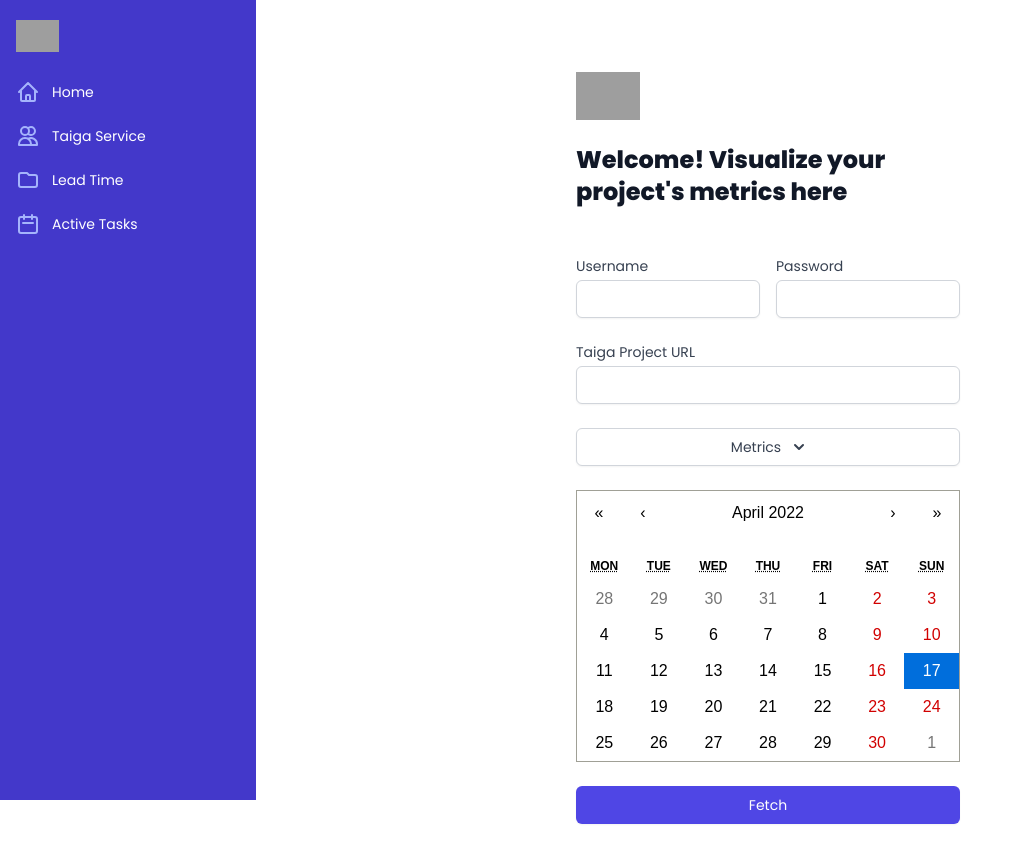
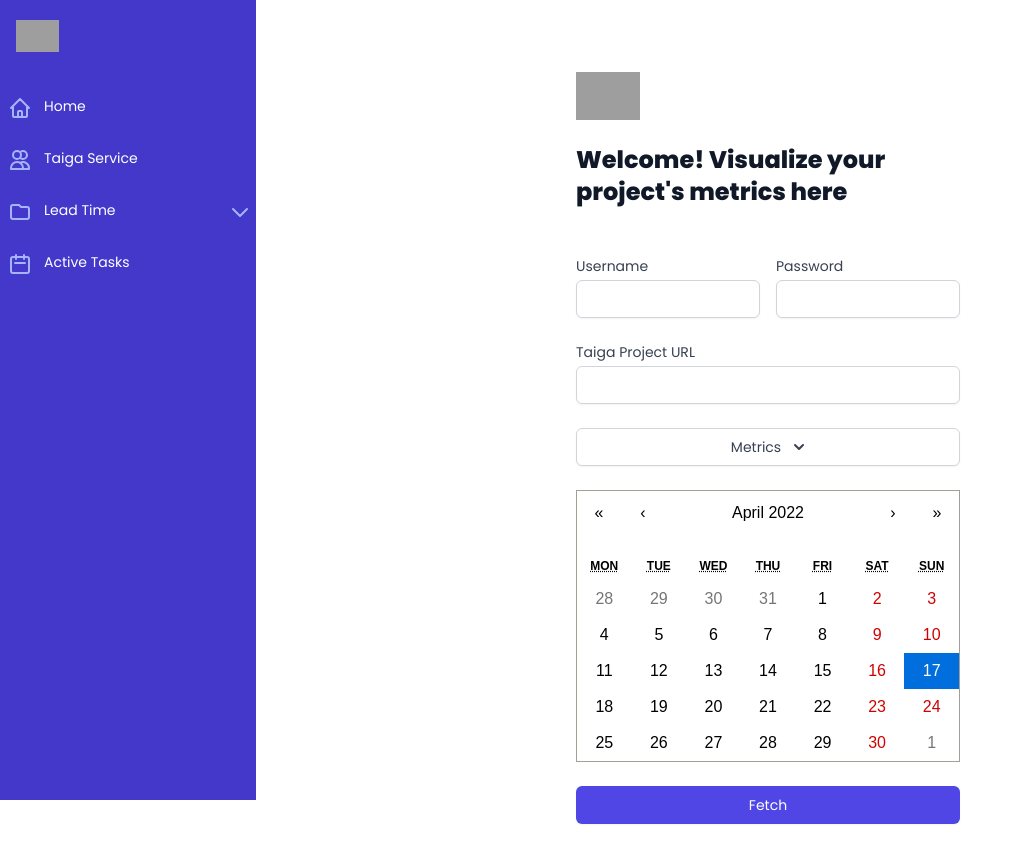
Before and after one commit to SER-516-Project-BullPen-Group-B/Team5_front_end, a React (Create React App) app: page / in a window 1280 px wide. Shown: the top 862 px of the page, without its empty margins (0-1023 px from the left). Built offline with nearby package versions, Linux system fonts and the light colour scheme; grey boxes are pictures that could not be loaded.

Commit message:
Customizing the navbar

```diff
--- a/src/components/Nav.tsx
+++ b/src/components/Nav.tsx
@@ -7,6 +7,8 @@ import {
   MenuIcon,
   UsersIcon,
   XIcon,
+  ChevronDownIcon,
+  ChevronUpIcon
 } from "@heroicons/react/outline";
 import PropTypes from "prop-types";
 
@@ -17,15 +19,38 @@ const navigation = [
     href: "/taiga-service",
     icon: UsersIcon,
     current: false,
+    iconClosed: ChevronDownIcon,
+    iconOpened: ChevronUpIcon
   },
-  { name: "Lead Time", href: "/lead-time", icon: FolderIcon, current: false },
+  {
+    name: "Lead Time",
+    icon: FolderIcon,
+    current: false,
+    iconClosed: ChevronDownIcon,
+    iconOpened: ChevronUpIcon,
+    subNav: [
+      {
+        name: "BarChart",
+        href: "/lead-time",
+        icon: FolderIcon,
+      },
+      {
+        name: "PolarAreaChart",
+        href: "/PolarChart",
+        icon: FolderIcon,
+      }
+    ]
+  },
   {
     name: "Active Tasks",
     href: "/tasks-per-day",
     icon: CalendarIcon,
     current: false,
+    iconClosed: ChevronDownIcon,
+    iconOpened: ChevronUpIcon
   },
 ];
+
 
 function classNames(...classes) {
   return classes.filter(Boolean).join(" ");
@@ -37,6 +62,10 @@ interface NavProps {
 
 const Nav: React.FC<NavProps> = ({ render }) => {
   const [sidebarOpen, setSidebarOpen] = useState(false);
+
+  const [subnav, setSubnav] = useState(false);
+
+  const showSubnav = () => setSubnav(!subnav)
 
   return (
     <>
@@ -141,14 +170,37 @@ const Nav: React.FC<NavProps> = ({ render }) => {
                       href={item.href}
                       className={classNames(
                         "text-white hover:bg-indigo-600 hover:bg-opacity-75",
-                      "group flex items-center px-2 py-2 text-sm font-medium rounded-md"
+                        "group flex-col items-center px-2 py-2 text-sm font-medium rounded-md"
                       )}
+                      onClick={item.subNav && showSubnav}
                     >
+                      <div className='flex flex-row pb-1'>
                       <item.icon
                         className="mr-3 flex-shrink-0 h-6 w-6 text-indigo-300"
                         aria-hidden="true"
                       />
                       {item.name}
+                      {item.subNav && subnav
+                        ? <item.iconOpened className="absolute right-1 top flex-shrink-0 h-6 w-6 text-indigo-300 " aria-hidden="true"/>
+                        : item.subNav
+                        ? <item.iconClosed className="absolute right-1 top flex-shrink-0 h-6 w-6 text-indigo-300" aria-hidden="true"/>
+                        : null
+                      }
+                      </div>
+                      {subnav && item.subNav?.map((subitem) => {
+                        return (
+                              <a
+                                key={subitem.name}
+                                href={subitem.href}
+                                className={classNames(
+                                  "text-white hover:bg-indigo-600 hover:bg-opacity-75",
+                                  "group flex items-center px-2 py-2 text-sm font-medium rounded-md"
+                                )}
+                              >
+                                {subitem.name}
+                              </a>
+                        )
+                      })}
                     </a>
                 ))}
               </nav>
--- a/src/pages/LeadTime.tsx
+++ b/src/pages/LeadTime.tsx
@@ -17,9 +17,9 @@ const LeadTime: React.FC = () => {
         labels,
         datasets: [
           {
-            label: "Data",
+            label: "Lead Time",
             data: Object.values(value),
-            backgroundColor: "rgba(97, 150, 68, 0.8)",
+            backgroundColor: "rgba(07, 90, 128, 0.6)",
           },
         ],
       };
--- a/src/pages/PolarChart.tsx
+++ b/src/pages/PolarChart.tsx
@@ -6,16 +6,25 @@ import {
   Legend,
 }
 from 'chart.js';
+import { useEffect, useState } from 'react';
 import { PolarArea } from 'react-chartjs-2';
+import localForage from "localforage";
+
 
 ChartJS.register(RadialLinearScale, ArcElement, Tooltip, Legend);
 
-export const data = {
-  labels: ['US_1', 'US_2', 'US_3', 'US_4', 'US_5', 'US_6', 'US_7'],
+export default function App() {
+  const [data, setData] = useState("");
+  useEffect(() => {
+    /* eslint-disable  @typescript-eslint/no-explicit-any */
+    localForage.getItem("leadTime", (err, value: any) => {
+      const labels = Object.keys(value);
+      const data = {
+        labels,
         datasets: [
           {
-      label: '# of Votes',
-      data: [56,34,23,18,89,38,56],
+            label: "Lead Time",
+            data: Object.values(value),
             backgroundColor: [
               'rgba(255, 99, 132, 0.5)',
               'rgba(54, 162, 235, 0.5)',
@@ -28,7 +37,14 @@ export const data = {
           },
         ],
       };
-
-export default function App() {
-  return <PolarArea data={data} />;
+      setData(JSON.stringify(data));
+      });
+    }, []);
+  return (
+    <div>
+      <div className="m-4">
+        {data ? <PolarArea data={JSON.parse(data)} /> : <div>Data not available ...</div>}
+      </div>
+    </div>
+  );
 }
```
Lines whose indentation alone changed are shown as unchanged.
